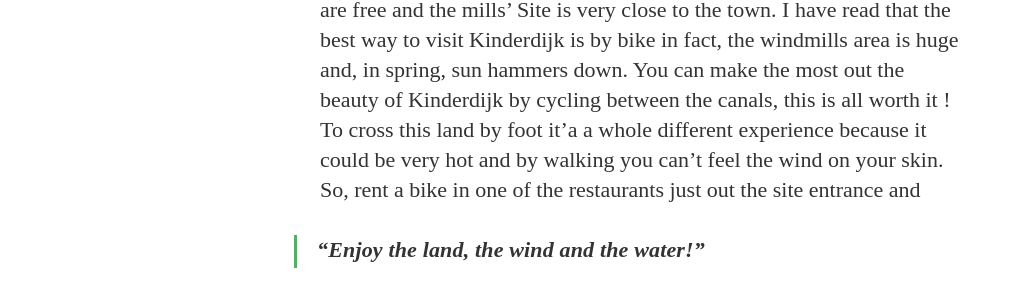
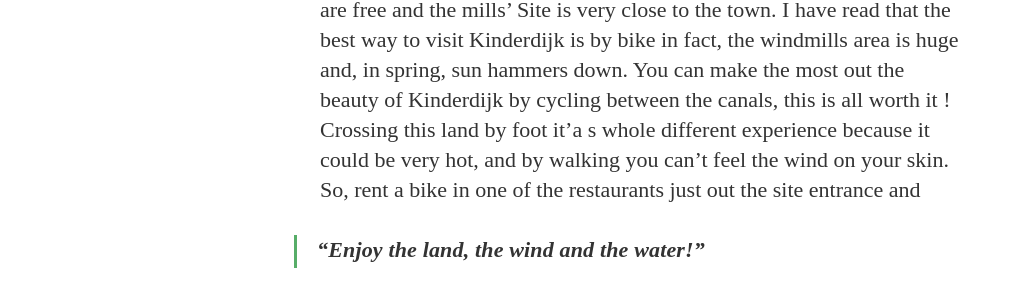
Before and after one commit to enicasoldo/allthesmalltrips.life, a Jekyll site: the page built from _posts/2017-07-20-cycling-in-kinderdijk.md, in a window 1280 px wide and 900 px high, scrolled down 1168 px. Shown: the part 293-596 px from the top of the window, without its empty margins (0-1011 px from the left). Built offline with Jekyll 4.4.1, drawn with Linux system fonts in a browser that asks for light colours; nearby versions of some CDN libraries; some web fonts are replaced; our own code applies the rules of GitHub Pages for plain Markdown files; some of the changed text lies outside the part shown.

Commit message:
Update 2017-07-20-cycling-in-kinderdijk.md

```diff
--- a/_posts/2017-07-20-cycling-in-kinderdijk.md
+++ b/_posts/2017-07-20-cycling-in-kinderdijk.md
@@ -15,7 +15,7 @@
 Not everyone knows that the 25% of Netherlands is constant at risk of flooding, because of its position below the sea level.
 > These lands were the first experiments of **Polder**, areas once invaded by the sea, reclaimed by dams, channels and mills.
 
-I reached Kinderdijk by car from Antwerp: It was very simple, parking are free and the mills’ Site is very close to the town. I have read that the best way to visit Kinderdijk is by bike in fact, the windmills area is huge and, in spring, sun hammers down. You can make the most out the beauty of Kinderdijk by cycling between the canals, this is all worth it ! To cross this land by foot it'a a whole different experience because it could be very hot and by walking you can't feel the wind on your skin. So, rent a bike in one of the restaurants just out the site entrance and
+I reached Kinderdijk by car from Antwerp: It was very simple, parking are free and the mills’ Site is very close to the town. I have read that the best way to visit Kinderdijk is by bike in fact, the windmills area is huge and, in spring, sun hammers down. You can make the most out the beauty of Kinderdijk by cycling between the canals, this is all worth it ! Crossing this land by foot it'a s whole different experience because it could be very hot, and by walking you can't feel the wind on your skin. So, rent a bike in one of the restaurants just out the site entrance and
 
 > **“Enjoy the land, the wind and the water!”**
 
```
